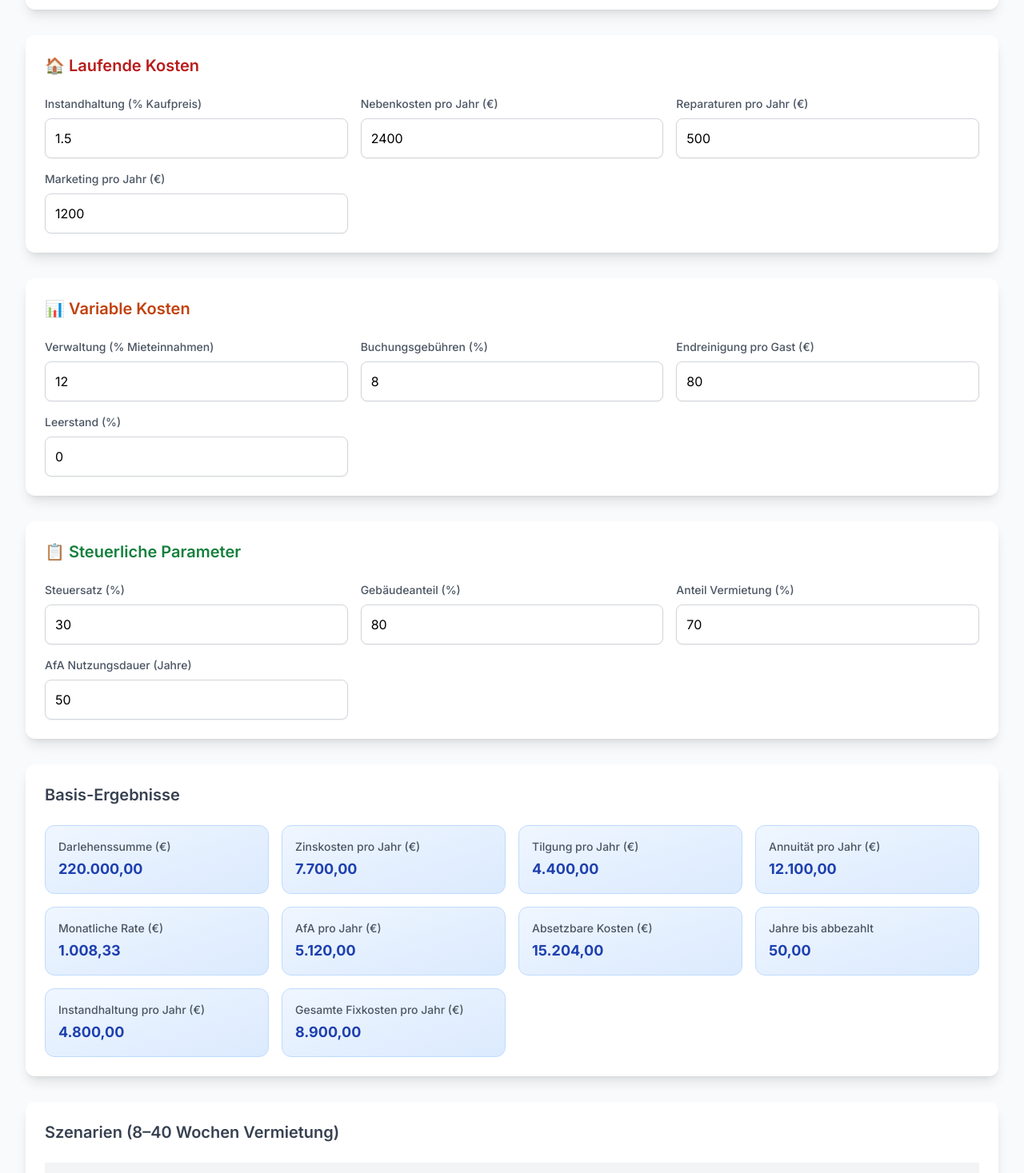
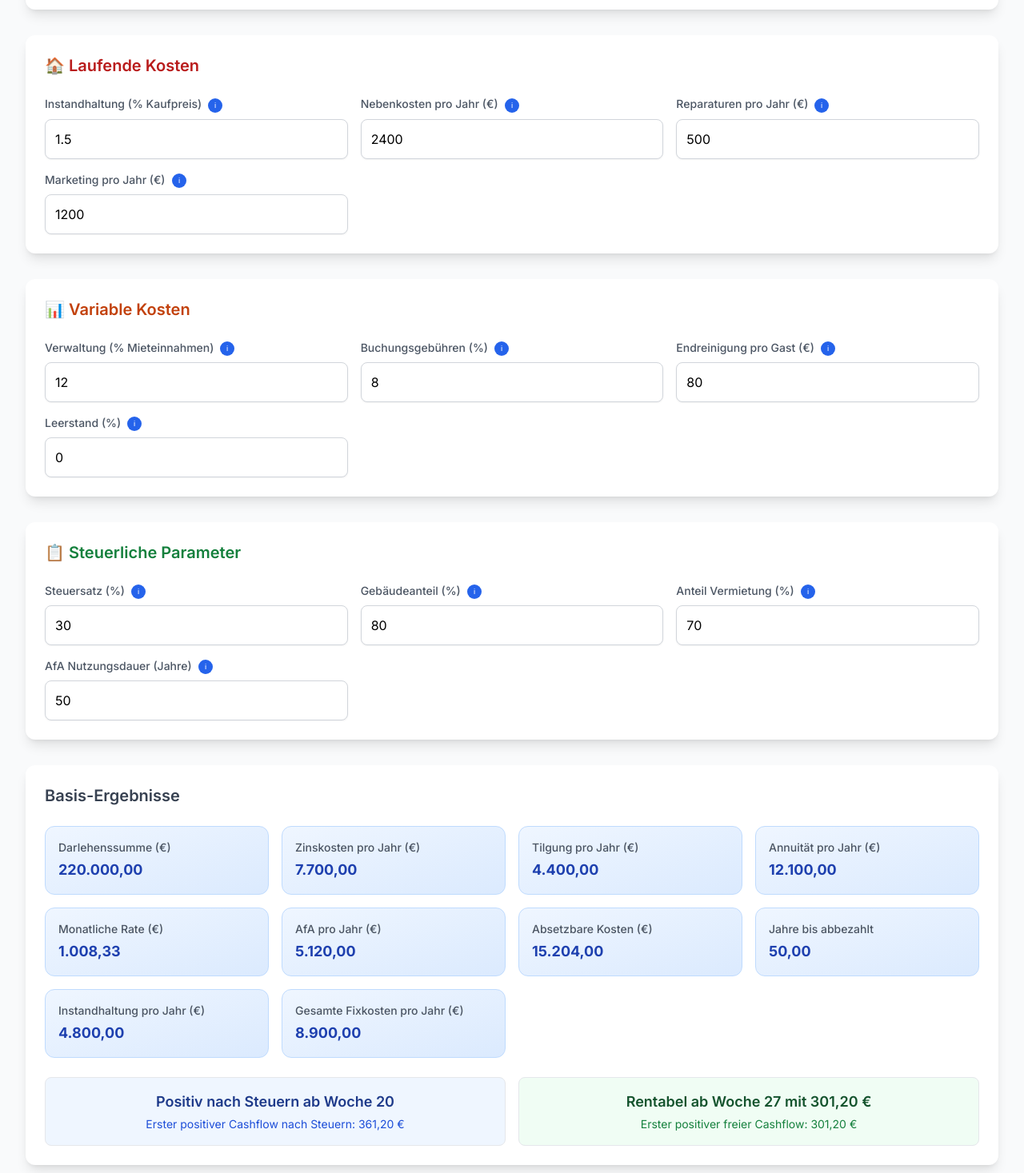
Before and after one commit to thorpeto/vacation-home-calculator, a Next.js app: page / in a window 1280 px wide. Shown: the part 360-1827 px from the top of the page at 80% size. Built offline with nearby package versions, Linux system fonts and the light colour scheme.

Commit message:
Version 0.7

```diff
--- /dev/null
+++ b/app/fieldInfos.ts
@@ -0,0 +1,23 @@
+// Info-Texte für alle Eingabefelder
+const fieldInfos: Record<string, string> = {
+  kaufpreis: "Gesamter Kaufpreis der Immobilie inklusive aller Nebenkosten (z.B. Notar, Grunderwerbsteuer, Makler).",
+  eigenkapital: "Eigenes eingebrachtes Kapital. Je höher, desto geringer die Finanzierungssumme und die Zinslast.",
+  zinssatz_percent: "Effektiver Jahreszins des Darlehens in Prozent. Wird vom Kreditinstitut vorgegeben.",
+  tilgungssatz_percent: "Jährlicher Tilgungssatz in Prozent der Darlehenssumme. Bestimmt, wie schnell das Darlehen zurückgezahlt wird.",
+  wochen_pro_jahr: "Geplante Anzahl der Wochen pro Jahr, in denen die Immobilie vermietet werden soll.",
+  mietpreis_pro_woche: "Durchschnittlicher Mietpreis pro Woche, den Sie für die Immobilie ansetzen können.",
+  einkommen_steuersatz_percent: "Ihr persönlicher Einkommensteuersatz. Relevant für die Berechnung der Steuerlast auf Mieteinnahmen.",
+  gebaeudeanteil_percent: "Anteil des Gebäudes am Gesamtkaufpreis (Rest ist Grundstück, nicht abschreibbar).",
+  anteil_vermietung_percent: "Prozentualer Anteil der Zeit, in der die Immobilie vermietet wird (Rest ist Eigennutzung).",
+  afa_nutzungsdauer_jahre: "Abschreibungsdauer für das Gebäude in Jahren. Standard für Wohngebäude: 50 Jahre.",
+  instandhaltung_percent: "Jährliche Rücklage für Instandhaltung, als Prozentwert vom Kaufpreis.",
+  verwaltung_percent: "Prozentualer Anteil der Verwaltungskosten an den Mieteinnahmen (z.B. Hausverwaltung, Schlüsselübergabe).",
+  leerstand_percent: "Geschätzter Anteil der Zeit, in der die Immobilie nicht vermietet ist (Leerstand).",
+  nebenkosten_jahr: "Jährliche Nebenkosten wie Strom, Wasser, Internet, Grundsteuer usw.",
+  buchungsgebuehren_percent: "Prozentualer Anteil der Buchungsgebühren (z.B. Airbnb, Booking.com) an den Mieteinnahmen.",
+  endreinigung_pro_gast: "Kosten für die Endreinigung pro Gast bzw. pro Buchung.",
+  marketing_jahr: "Jährliche Ausgaben für Marketing, Fotos, Inserate usw.",
+  reparaturen_jahr: "Jährliche Rücklage für kleinere Reparaturen und Wartung."
+};
+
+export default fieldInfos;
--- a/app/page.tsx
+++ b/app/page.tsx
@@ -1,6 +1,7 @@
 "use client";
 
 import { useState, useMemo } from "react";
+import fieldInfos from "./fieldInfos";
 
 // --- Lokale Implementierung der Berechnungslogik (eingebettet, damit kein externes Modul benötigt wird) ---
 
@@ -243,8 +244,9 @@ export default function Home() {
             <div className="grid grid-cols-1 md:grid-cols-2 lg:grid-cols-3 gap-4">
               {['kaufpreis', 'eigenkapital', 'zinssatz_percent', 'tilgungssatz_percent', 'mietpreis_pro_woche'].map((key) => (
                 <div key={key} className="flex flex-col">
-                  <label className="text-sm font-medium mb-2 text-gray-600">
+                  <label className="text-sm font-medium mb-2 text-gray-600 flex items-center gap-1 relative">
                     {fieldLabels[key as keyof Inputs]}
+                    <InfoIconWithPopover infoKey={key} />
                   </label>
                   <input
                     type="number"
@@ -265,8 +267,9 @@ export default function Home() {
             <div className="grid grid-cols-1 md:grid-cols-2 lg:grid-cols-3 gap-4">
               {['instandhaltung_percent', 'nebenkosten_jahr', 'reparaturen_jahr', 'marketing_jahr'].map((key) => (
                 <div key={key} className="flex flex-col">
-                  <label className="text-sm font-medium mb-2 text-gray-600">
+                  <label className="text-sm font-medium mb-2 text-gray-600 flex items-center gap-1 relative">
                     {fieldLabels[key as keyof Inputs]}
+                    <InfoIconWithPopover infoKey={key} />
                   </label>
                   <input
                     type="number"
@@ -287,8 +290,9 @@ export default function Home() {
             <div className="grid grid-cols-1 md:grid-cols-2 lg:grid-cols-3 gap-4">
               {['verwaltung_percent', 'buchungsgebuehren_percent', 'endreinigung_pro_gast', 'leerstand_percent'].map((key) => (
                 <div key={key} className="flex flex-col">
-                  <label className="text-sm font-medium mb-2 text-gray-600">
+                  <label className="text-sm font-medium mb-2 text-gray-600 flex items-center gap-1 relative">
                     {fieldLabels[key as keyof Inputs]}
+                    <InfoIconWithPopover infoKey={key} />
                   </label>
                   <input
                     type="number"
@@ -309,8 +313,9 @@ export default function Home() {
             <div className="grid grid-cols-1 md:grid-cols-2 lg:grid-cols-3 gap-4">
               {['einkommen_steuersatz_percent', 'gebaeudeanteil_percent', 'anteil_vermietung_percent', 'afa_nutzungsdauer_jahre'].map((key) => (
                 <div key={key} className="flex flex-col">
-                  <label className="text-sm font-medium mb-2 text-gray-600">
+                  <label className="text-sm font-medium mb-2 text-gray-600 flex items-center gap-1 relative">
                     {fieldLabels[key as keyof Inputs]}
+                    <InfoIconWithPopover infoKey={key} />
                   </label>
                   <input
                     type="number"
@@ -340,6 +345,48 @@ export default function Home() {
                 </div>
               </div>
             ))}
+          </div>
+
+          {/* Neue Boxen für Rentabilität nach Steuern und freien Cashflow */}
+          <div className="grid grid-cols-1 md:grid-cols-2 gap-4 mt-6">
+            {/* Rentabilität nach Steuern */}
+            {(() => {
+              const firstPositiveAfterTax = result.scenarios.find(row => row.operativer_cashflow_nach_steuer > 0);
+              return (
+                <div className="rounded-lg border p-4 bg-blue-50 text-blue-900 flex flex-col items-center">
+                  <div className="font-semibold text-lg mb-1">
+                    {firstPositiveAfterTax
+                      ? <>Positiv nach Steuern ab Woche {firstPositiveAfterTax.wochen}</>
+                      : <>Keine Rentabilität nach Steuern bei den aktuellen Annahmen</>
+                    }
+                  </div>
+                  {firstPositiveAfterTax && (
+                    <div className="text-sm text-blue-700">
+                      Erster positiver Cashflow nach Steuern: {fmt(firstPositiveAfterTax.operativer_cashflow_nach_steuer)} €
+                    </div>
+                  )}
+                </div>
+              );
+            })()}
+            {/* Rentabilität freier Cashflow */}
+            {(() => {
+              const firstPositiveFreeCashflow = result.scenarios.find(row => row.freier_cashflow > 0);
+              return (
+                <div className="rounded-lg border p-4 bg-green-50 text-green-900 flex flex-col items-center">
+                  <div className="font-semibold text-lg mb-1">
+                    {firstPositiveFreeCashflow
+                      ? <>Rentabel ab Woche {firstPositiveFreeCashflow.wochen} mit {fmt(firstPositiveFreeCashflow.freier_cashflow)} €</>
+                      : <>Kein positiver freier Cashflow bei den aktuellen Annahmen</>
+                    }
+                  </div>
+                  {firstPositiveFreeCashflow && (
+                    <div className="text-sm text-green-700">
+                      Erster positiver freier Cashflow: {fmt(firstPositiveFreeCashflow.freier_cashflow)} €
+                    </div>
+                  )}
+                </div>
+              );
+            })()}
           </div>
         </div>
 
@@ -484,3 +531,26 @@ export default function Home() {
     </div>
   );
 }
+
+// Info-Icon-Komponente mit Popover
+function InfoIconWithPopover({ infoKey }: { infoKey: string }) {
+  const [open, setOpen] = useState(false);
+  return (
+    <span className="ml-1 cursor-pointer relative inline-block" tabIndex={0}
+      onClick={e => { e.stopPropagation(); setOpen(o => !o); }}
+      onBlur={() => setOpen(false)}
+      onKeyDown={e => { if (e.key === 'Escape') setOpen(false); }}
+    >
+      {/* Modernes Info-Icon (Material Design Stil) */}
+      <svg width="18" height="18" viewBox="0 0 24 24" fill="none" className="inline align-middle">
+        <circle cx="12" cy="12" r="12" fill="#2563eb" />
+        <text x="12" y="13" textAnchor="middle" alignmentBaseline="middle" fontSize="13" fill="#fff" fontFamily="Arial" dominantBaseline="middle">i</text>
+      </svg>
+      {open && (
+        <div className="absolute z-50 left-1/2 -translate-x-1/2 mt-2 w-64 bg-white border border-blue-200 rounded-lg shadow-lg p-3 text-xs text-gray-800 animate-fade-in" style={{ minWidth: '180px' }}>
+          {fieldInfos[infoKey]}
+        </div>
+      )}
+    </span>
+  );
+}
```
